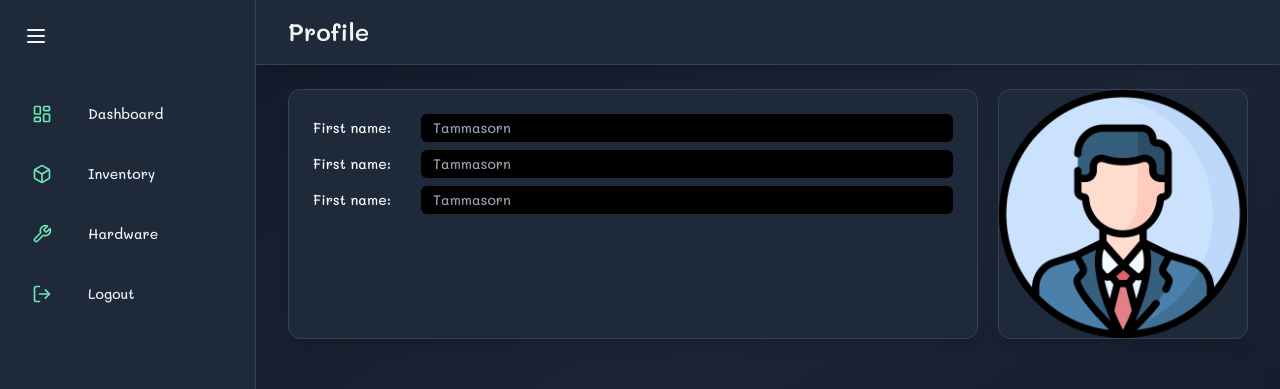
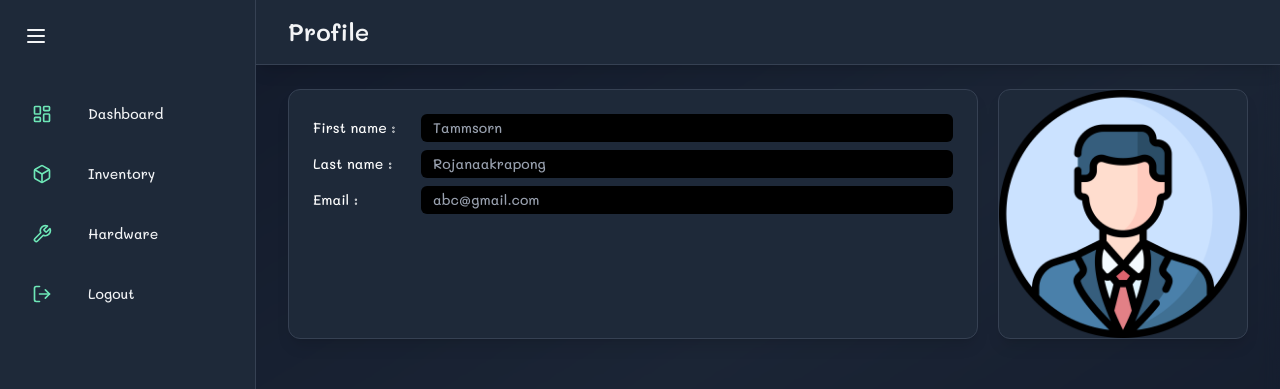
Before and after one commit to toptammasorn/my-plant, a React (Vite) app in the folder my-plant-webapp/: page /profile in a window 1280 px wide. Shown: the top 389 px of the page. Built offline with nearby package versions, Linux system fonts and the light colour scheme; no server answers; the database is empty; sample sign-in values are in the browser's storage; a web font is replaced by a local one.

Commit message:
refactor(ProfilePage): redisign calling CardProfile component in Profile page

```diff
--- a/my-plant-webapp/src/components/common/Card.jsx
+++ b/my-plant-webapp/src/components/common/Card.jsx
@@ -20,36 +20,16 @@ export const CardParameter = ({ name, icon: Icon, value, color, gif }) => {
   );
 };
 
-export const CardProfile = ({ name, icon: Icon, value, color, gif }) => {
+export const CardProfile = ({ cardName, information }) => {
   return (
-    <motion.div
-      className="bg-gray-800 bg-opacity-50 backdrop-blur-md overflow-hidden shadow-lg rounded-xl border border-gray-700"
-      whileHover={{ y: -5, boxShadow: "0 25px 50px -12px rgba(0, 0, 0, 0.5)" }}
-    >
-      <div className="px-4 py-5 sm:p-6 space-y-2">
-        {/* First name */}
-        <div className="flex flex-wrap items-center text-sm font-medium">
-          <div className="text-white min-w-[100px]">First name:</div>
-          <div className="flex-1 text-gray-400 ml-2 bg-black rounded-md ">
-            <div className="p-1 ml-2">{name}</div>
-          </div>
-        </div>
-        {/* Last name */}
-        <div className="flex flex-wrap items-center text-sm font-medium">
-          <div className="text-white min-w-[100px]">First name:</div>
-          <div className="flex-1 text-gray-400 ml-2 bg-black rounded-md">
-            <div className="p-1 ml-2">{name}</div>
-          </div>
-        </div>
-        {/* Email */}
-        <div className="flex flex-wrap items-center text-sm font-medium">
-          <div className="text-white min-w-[100px]">First name:</div>
-          <div className="flex-1 text-gray-400 ml-2 bg-black rounded-md">
-            <div className="p-1 ml-2">{name}</div>
-          </div>
-        </div>
+    <div className="flex flex-wrap items-center text-sm font-medium">
+      {/* Profile topic */}
+      <div className="text-white min-w-[100px]">{`${cardName} :`}</div>
+      {/* Profile information */}
+      <div className="flex-1 text-gray-400 ml-2 bg-black rounded-md ">
+        <div className="p-1 ml-2">{`${information}`}</div>
       </div>
-    </motion.div>
+    </div>
   );
 };
 
--- a/my-plant-webapp/src/pages/ProfilePage.jsx
+++ b/my-plant-webapp/src/pages/ProfilePage.jsx
@@ -1,11 +1,40 @@
-import React from "react";
+import React, { useState, useEffect } from "react";
+import { useNavigate } from "react-router-dom";
 import { motion } from "framer-motion";
+import { auth, db } from "../firebase/config.js";
+import { doc, getDoc } from "firebase/firestore";
 
 // components
 import Header from "../components/common/Header";
 import { CardProfile, CardPhoto } from "../components/common/Card";
 
 const ProfilePage = () => {
+  const [userDetails, setUserDetails] = useState(null);
+
+  const navigate = useNavigate();
+
+  const fetchUserData = async () => {
+    auth.onAuthStateChanged(async (user) => {
+      if (user) {
+        console.log("user: ", user);
+        const docRef = doc(db, "Users", user.uid);
+        const docSnap = await getDoc(docRef);
+        if (docSnap.exists()) {
+          setUserDetails(docSnap.data());
+          console.log("Doc snap data: ", docSnap.data());
+        } else {
+          console.log("User document not found");
+        }
+      } else {
+        console.log("User is not logged in");
+        navigate("/login");
+      }
+    });
+  };
+  useEffect(() => {
+    fetchUserData();
+  }, []);
+
   return (
     <div className="flex-1 overflow-auto relative z-10">
       <Header title="Profile" />
@@ -17,7 +46,23 @@ const ProfilePage = () => {
           animate={{ opacity: 1, y: 0 }}
           transition={{ duration: 1 }}
         >
-          <CardProfile name="Tammasorn" value={60} />
+          {/* <CardProfile cardName="First name" information="Apiwat" />
+          <CardProfile cardName="Last name" information="Taninipong" /> */}
+
+          <motion.div
+            className="bg-gray-800 bg-opacity-50 backdrop-blur-md overflow-hidden shadow-lg rounded-xl border border-gray-700"
+            whileHover={{
+              y: -5,
+              boxShadow: "0 25px 50px -12px rgba(0, 0, 0, 0.5)",
+            }}
+          >
+            <div className="px-4 py-5 sm:p-6 space-y-2">
+              {/* User information cards */}
+              <CardProfile cardName="First name" information="Tammsorn" />
+              <CardProfile cardName="Last name" information="Rojanaakrapong" />
+              <CardProfile cardName="Email" information="abc@gmail.com" />
+            </div>
+          </motion.div>
           <CardPhoto className="w-[250px]" />
         </motion.div>
       </main>
```
